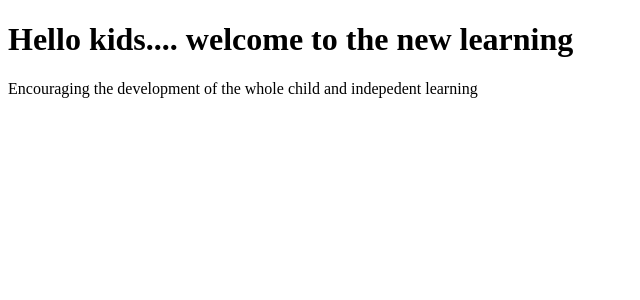
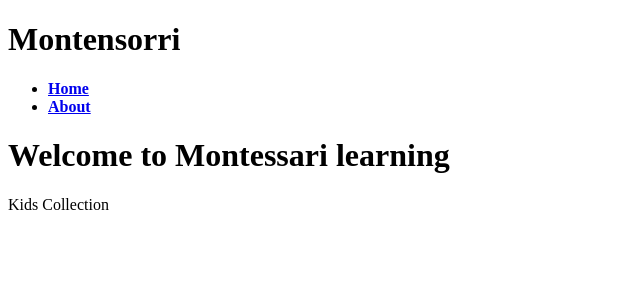
Before and after one commit to elsie-dev/JAMSTACK-HACKATHON, a Flask app: page / in a window 1280 px wide. Shown: the top 300 px of the page, without its empty margins (0-640 px from the left). Run offline with Flask 2, Linux system fonts and the light colour scheme.

Commit message:
created a new folder templates that contains the html files used in the flask application

```diff
--- a/templates/home.html
+++ b/templates/home.html
@@ -5,7 +5,12 @@
     <title>Montessari learning</title>
   </head>
   <body>
-    <h1> Hello kids.... welcome to the new learning  </h1>
-    <p> Encouraging the development of the whole child and indepedent learning</p>
+    {% extends "template.html" %}
+    {% block content %}
+
+    <h1>Welcome to Montessari learning </h1>
+    <p> Kids Collection</p>
+
+    {% endblock %}
   </body>
 </html>
--- /dev/null
+++ b/templates/template.html
@@ -0,0 +1,25 @@
+<!DOCTYPE html>
+<html lang="en" dir="ltr">
+ <head>
+   <meta charset="utf-8">
+   <title>Montensorri KIds</title>
+   <link rel="stylesheet" href="{{ url_for('static',     filename='css/template.css') }}">
+ </head>
+ <body>
+    <header>
+      <div class="container">
+        <h1 class="logo">Montensorri</h1>
+        <strong><nav>
+          <ul class="menu">
+            <li><a href="{{ url_for('home') }}">Home</a></li>
+            <li><a href="{{ url_for('about') }}">About</a></li>
+          </ul>
+        </nav></strong>
+      </div>
+    </header>
+
+    {% block content %}
+    {% endblock %}
+
+ </body>
+</html>
```
Also changed, not shown: templates/about.html (added, +29 -0 lines).
